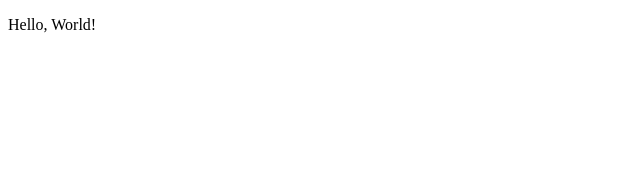
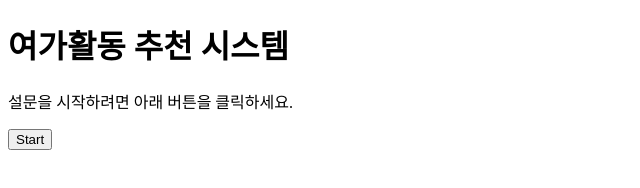
Before and after one commit to htk7079/htk.github.io, a plain HTML site: page index.html in a window 1280 px wide. Shown: the whole page, without its empty margins (0-640 px from the left). Drawn offline with Linux system fonts and the light colour scheme.

Commit message:
Update index.html

```diff
--- a/index.html
+++ b/index.html
@@ -1,12 +1,19 @@
 <!DOCTYPE html>
-<html lang="en">
+<html lang="ko">
 <head>
-	<meta charset="UTF-8">
-	<meta http-equiv="X-UA-Compatible" content="IE=edge">
-	<meta name="viewport" content="width=device-width, initial-scale=1.0">
-	<title>Portfolio</title>
+    <meta charset="UTF-8">
+    <meta name="viewport" content="width=device-width, initial-scale=1.0">
+    <title>설문조사 시작</title>
 </head>
 <body>
-  <p>Hello, World!</p>
+    <h1>여가활동 추천 시스템</h1>
+    <p>설문을 시작하려면 아래 버튼을 클릭하세요.</p>
+    <button onclick="startSurvey()">Start</button>
+
+    <script>
+        function startSurvey() {
+            window.location.href = 'survey_page.html';  // 2번 페이지로 이동
+        }
+    </script>
 </body>
 </html>
```
